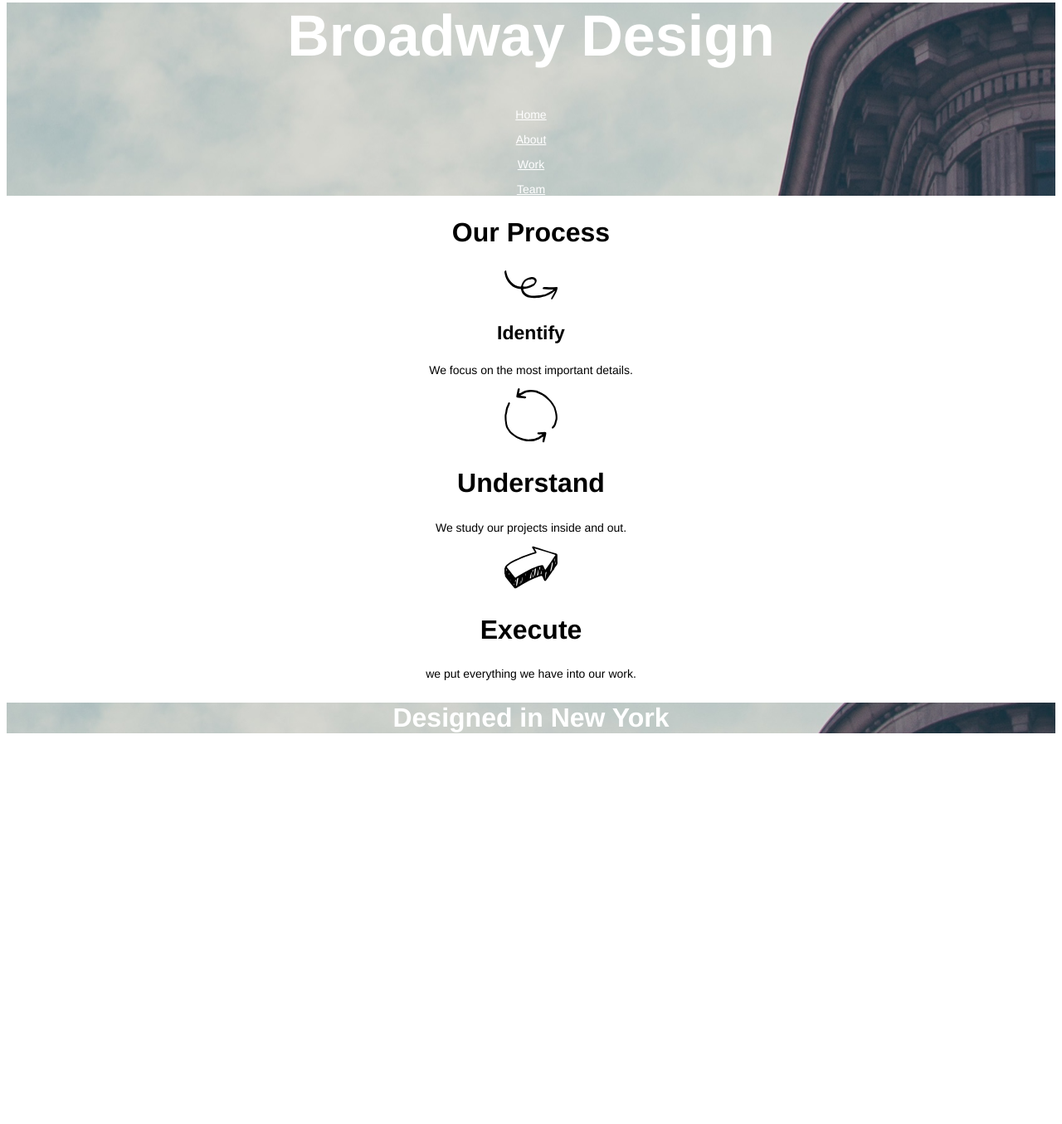
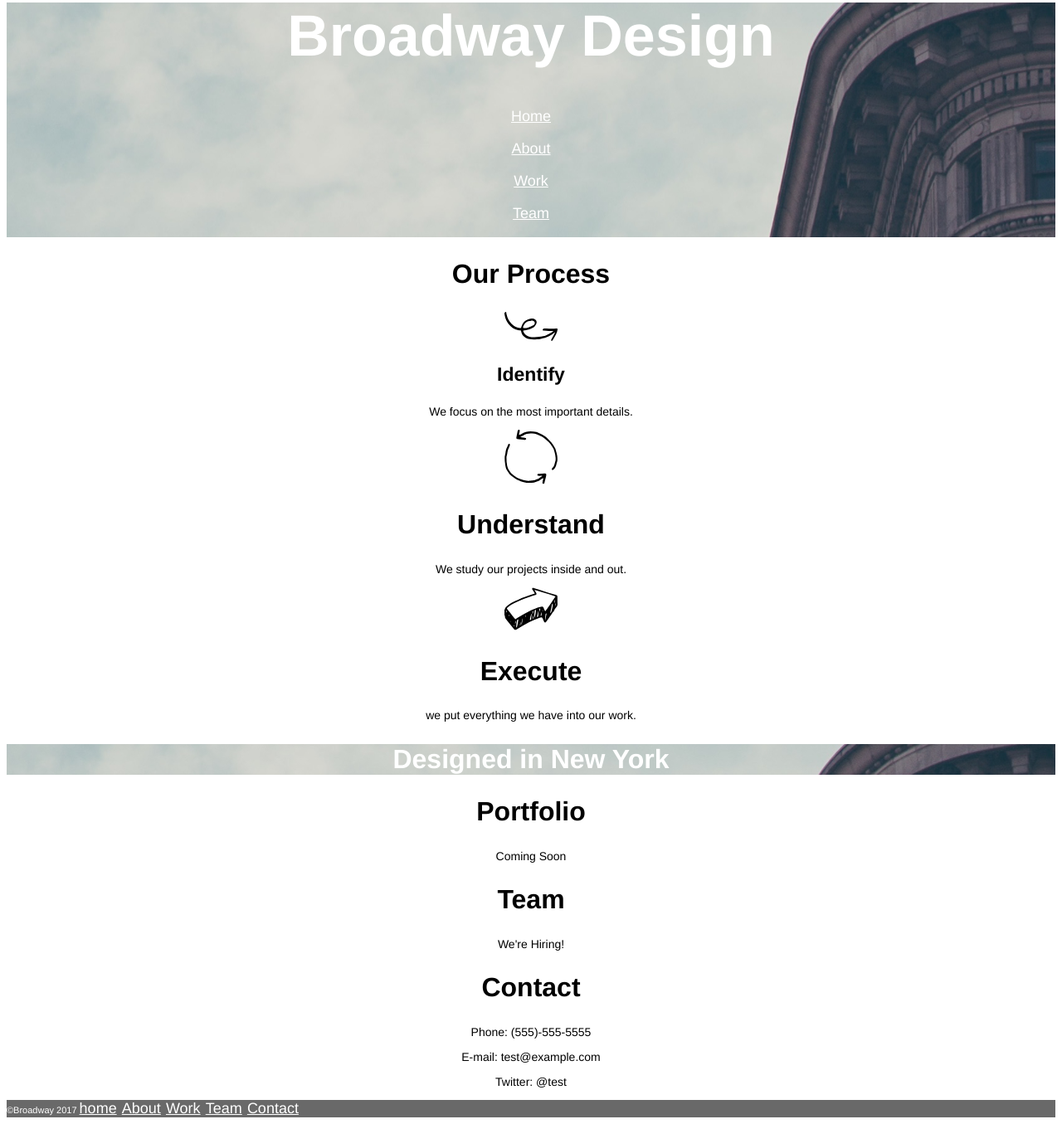
Before and after one commit to rensvandiepen/broadway, a plain HTML site: page index.html in a window 1280 px wide. Shown: the part 44-1399 px from the top of the page at 83% size. Before the commit the page ends 954 px from the top, so only its background shows below. Drawn offline with Linux system fonts and the light colour scheme.

Commit message:
final version

```diff
--- a/index.html
+++ b/index.html
@@ -8,10 +8,10 @@
   <body>
     <div class="header">
       <h1>Broadway Design</h1>
-  <p><a href="#">Home</a></p>
-  <p><a href="#">About</a></p>
-  <p><a href="#">Work</a></p>
-  <p><a href="#">Team</a></p>
+      <nav><a href="#">Home</a></nav><br>
+      <nav><a href="#">About</a></nav><br>
+      <nav><a href="#">Work</a></nav><br>
+      <nav><a href="#">Team</a></nav><br>
     </div>
     <h2>Our Process</h2>
     <img src="./resources/images/identify.svg" alt="">
@@ -23,8 +23,28 @@
     <img src="./resources/images/execute.svg" alt="">
     <h2>Execute</h2>
     <p>we put everything we have into our work.</p>
-
-<h2 class="header">
+    <div class="header">
+      <h2>
         Designed in New York
-</h2>  </body>
+      </h2>
+    </div>
+    <h2>Portfolio</h2>
+    <p>Coming Soon</p>
+    <h2>Team</h2>
+    <p>We're Hiring!</p>
+    <h2>Contact</h2>
+    <p>Phone: (555)-555-5555</p>
+    <p>E-mail: test@example.com</p>
+    <p>Twitter: @test</p>
+    <div class="footer">
+      <p>
+        &copy;Broadway 2017
+        <a href="#">home</a>&nbsp;
+        <a href="#">About</a>&nbsp;
+        <a href="#">Work</a>&nbsp;
+        <a href="#">Team</a>&nbsp;
+        <a href="#">Contact</a>
+      </p>
+    </div>
+ </body>
 </html>
--- a/resources/style.css
+++ b/resources/style.css
@@ -1,15 +1,14 @@
-html{
+*{
 font-family: helvetica;
 text-align: center;
 }
 
-head{
+h1, h2, h3, h4{
   font-weight:bold;
 }
 
 h1{
 font-size: 70px;
-color:white;
 }
 
 h2{
@@ -24,16 +23,28 @@ p{
   font-size: 14px;
 }
 
-.header{
-font-size: 18px
-color: white;
-background-image:url(./images/the-flatiron-building.png);
-}
-
-h2.header{
-  color: white;
+a{
+  font-size: 18px;
 }
 
 .header a{
   color: white;
 }
+
+.header
+{
+color: white;
+background-image:url(./images/the-flatiron-building.png);
+}
+
+
+.footer p{
+  font-size: 11px;
+}
+
+
+.footer *{
+background-color: dimgray;
+text-align: left;
+color: white;
+}
```
Lines whose indentation alone changed are shown as unchanged.
